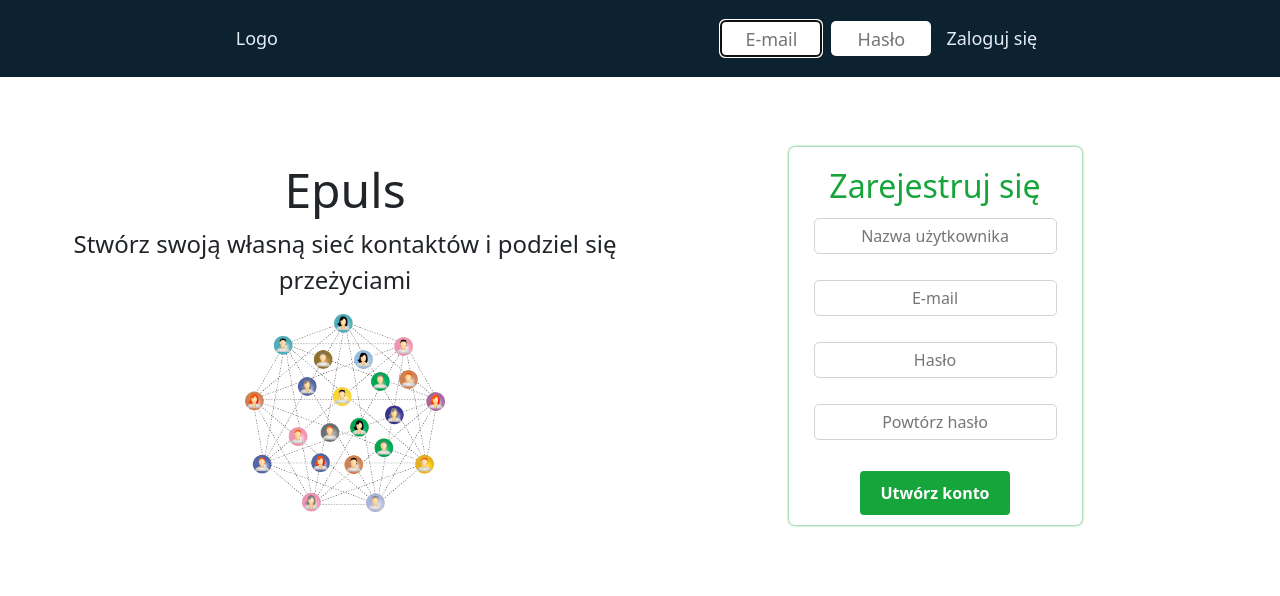
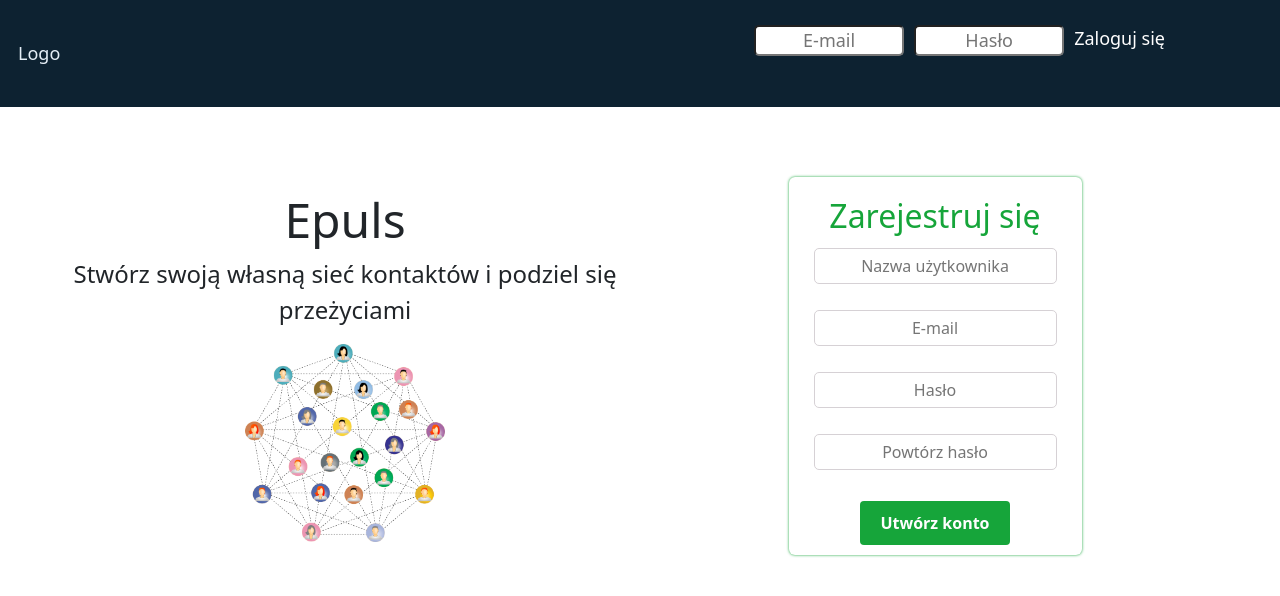
Before and after one commit to ALewandowska-sys/chatApp, a React (Create React App) app in the folder front/: page / in a window 1280 px wide. Shown: the top 596 px of the page. Built offline with nearby package versions, Linux system fonts and the light colour scheme.

Commit message:
Navbar added

```diff
--- /dev/null
+++ b/front/src/components/login/Login.scss
@@ -0,0 +1,67 @@
+.formLogin {
+	display: flex;
+	justify-content: center;
+    align-items: flex-start;
+	width: 100%;
+    font-size: 16px;
+
+	&__inputs {
+        display: flex;
+        margin-right: 5px;
+
+        &--input {
+            display: flex;
+            flex-direction: column;
+            align-items: center;
+            margin: 5px;
+
+            .email, .password {
+                width: 70px;
+                border-radius: 5px;
+                text-align: center;
+            }
+
+            p {
+                margin-top: 5px;
+                font-size: 12px;
+            }
+        }
+	}
+
+    &__btn {
+        margin-top: 5px;
+        background: none;
+        border: none;
+        color: #fefefe;
+        text-decoration: none;
+    }
+}
+
+@media (min-width: 768px) {
+    .formLogin {
+	justify-content: flex-end;
+    font-size: 18px;
+    margin-right: 100px;
+
+	&__inputs {
+        display: flex;
+        margin: 5px;
+
+        &--input {
+
+            .email, .password {
+                width: 150px;
+            }
+
+            p {
+                margin-top: 10px;
+                font-size: 12px;
+            }
+        }
+	}
+
+    &__btn {
+        margin-top: 10px;
+    }
+}
+}
--- a/front/src/components/login/Login.tsx
+++ b/front/src/components/login/Login.tsx
@@ -1,34 +1,68 @@
 import React from "react";
-import { useState } from "react";
-import { Link } from "react-router-dom";
 import { useForm } from "react-hook-form";
+import { useNavigate } from "react-router-dom";
+
+import "./Login.scss";
 
 export default function Login() {
-	const [email, setEmail] = useState("");
-	const [password, setPassword] = useState("");
+	const {
+		register,
+		handleSubmit,
+		formState: { errors },
+	} = useForm({
+		defaultValues: {
+			email: "",
+			password: "",
+		},
+	});
 
+	const navigate = useNavigate();
+
+	const errorStyles = {
+		color: "#fefefe",
+	};
 
 	return (
-		<form>
-			<div className="inputsContainer">
+
+		<form
+			onSubmit={handleSubmit((data, e) => {
+				e?.preventDefault();
+				console.log(data);
+				navigate("/mainpage");
+			})}
+			className="formLogin"
+		>
+			<div className="formLogin__inputs">
+				<div className="formLogin__inputs--input">
 					<input
+						{...register("email", {
+							required: "Podaj e-mail",
+							pattern: {
+								value: /\S+@\S+\.\S+/,
+								message: "Zły format",
+							},
+						})}
+						placeholder="E-mail"
 						type="email"
-					placeholder="E-mail"
-					value={email}
-					autoFocus
-					onChange={(e) => setEmail(e.target.value)}
+						className="email"
 					/>
-
+					<p style={errorStyles}>{errors.email?.message}</p>
+				</div>
+				<div className="formLogin__inputs--input">
 					<input
+						{...register("password", {
+							required: "Podaj hasło",
+						})}
 						type="password"
 						placeholder="Hasło"
-					value={password}
-					onChange={(e) => setPassword(e.target.value)}
+						className="password"
 					/>
+					<p style={errorStyles}>{errors.password?.message}</p>
 				</div>
-			<Link className="navbar-login" to={"/mainpage"}>
+			</div>
+			<button type="submit" className="formLogin__btn">
 				Zaloguj się
-			</Link>
+			</button>
 		</form>
 	);
 }
```
Lines whose indentation alone changed are shown as unchanged.
